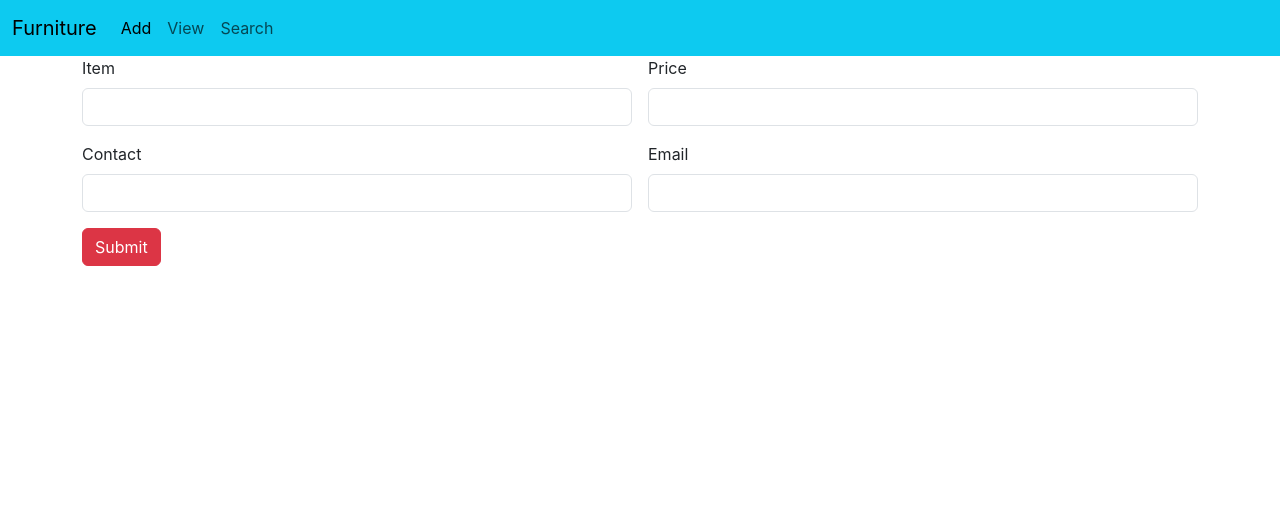
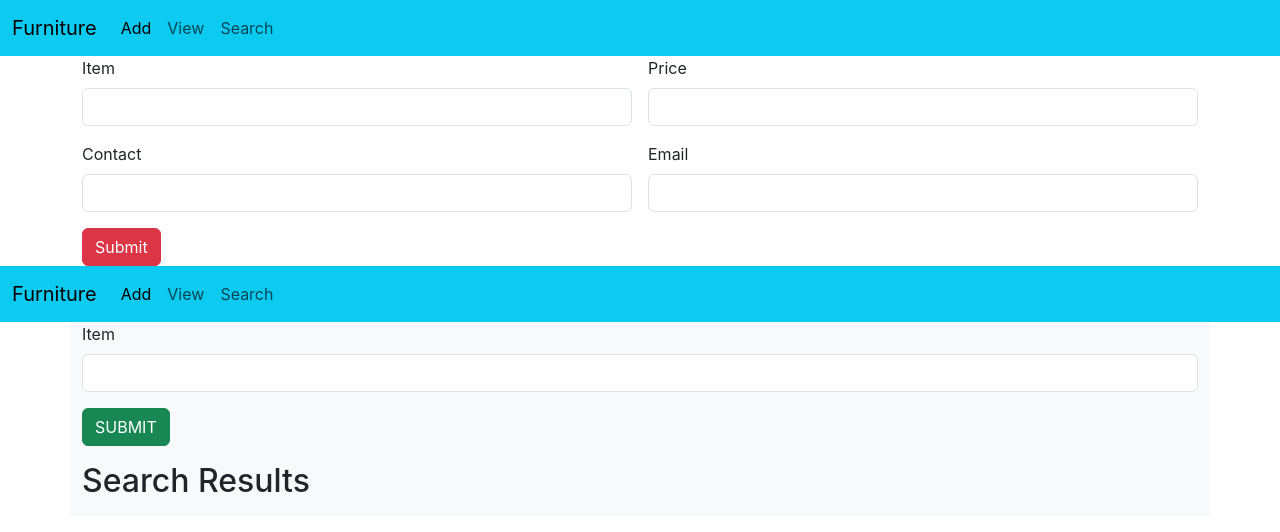
Before and after one commit to MiniPaul/furniture-app, a React (Create React App) app: page / in a window 1280 px wide. Shown: the top 532 px of the page. Built offline with nearby package versions, Linux system fonts and the light colour scheme.

Commit message:
search branch created

```diff
--- a/src/App.js
+++ b/src/App.js
@@ -2,11 +2,13 @@ import logo from './logo.svg';
 import './App.css';
 import { BrowserRouter, Route, Routes } from 'react-router-dom';
 import Add from './Components/Add';
+import Search from './Components/Search';
 
 function App() {
   return (
     <div >
       <Add/>
+      <Search/>
     </div>
   );
 }
--- /dev/null
+++ b/src/Components/Search.jsx
@@ -0,0 +1,73 @@
+import axios from 'axios'
+import React, { useState } from 'react'
+import NavBar from './NavBar'
+
+const Search = () => {
+
+    const [input,setInput] = new useState(
+        {
+            "item":""
+               }
+)
+    const [data,setData] = new useState([])
+
+
+    const inputHandler = (event)=>{
+        setInput({...input,[event.target.name]:event.target.value})
+
+    }
+
+
+    const readValues = ()=>{
+        axios.post("http://localhost:3001/api/furniture/search",{item:input.item}).then((response)=>{
+            setData(response.data)
+        })
+    }
+
+
+  return (
+    <div>
+        <NavBar/>
+<div className="container bg-light">
+        <div className="row">
+            <div className="col col-12 col-sm-12 col-md-12 col-lg-12
+col-xl-12 col-xxl-12">
+
+                <div className="row g-3">
+
+                    <div className="col col-12 col-sm-12 col-md-12
+col-lg-12 col-xl-12 col-xxl-12">
+                        <label htmlFor="" className="form-label">Item</label>
+                        <input type="text" className="form-control"
+name="item" value={input.item} onChange={inputHandler} />
+                    </div>
+                    <div className="col col-12 col-sm-12 col-md-12
+col-lg-12 col-xl-12 col-xxl-12">
+                        <button className="btn btn-success"
+onClick={readValues}>SUBMIT</button>
+                    </div>
+                    <div className="col col-12 col-sm-12 col-md-12
+col-lg-12 col-xl-12 col-xxl-12">
+                    <h2>Search Results</h2>
+                    <ul>
+                    {
+                    data.map((value,index) => {
+return <li>
+                        <strong>Item:</strong> {value.item}  <br />
+                        <strong>Price:</strong> {value.price} <br />
+                        <strong>Contact:</strong> {value.contact} <br />
+                        <strong>Email:</strong> {value.email} <br />
+                        </li>
+                    }
+                    )}
+                </ul>
+                    </div>
+                </div>
+            </div>
+        </div>
+      </div>
+    </div>
+  )
+}
+
+export default Search
```
